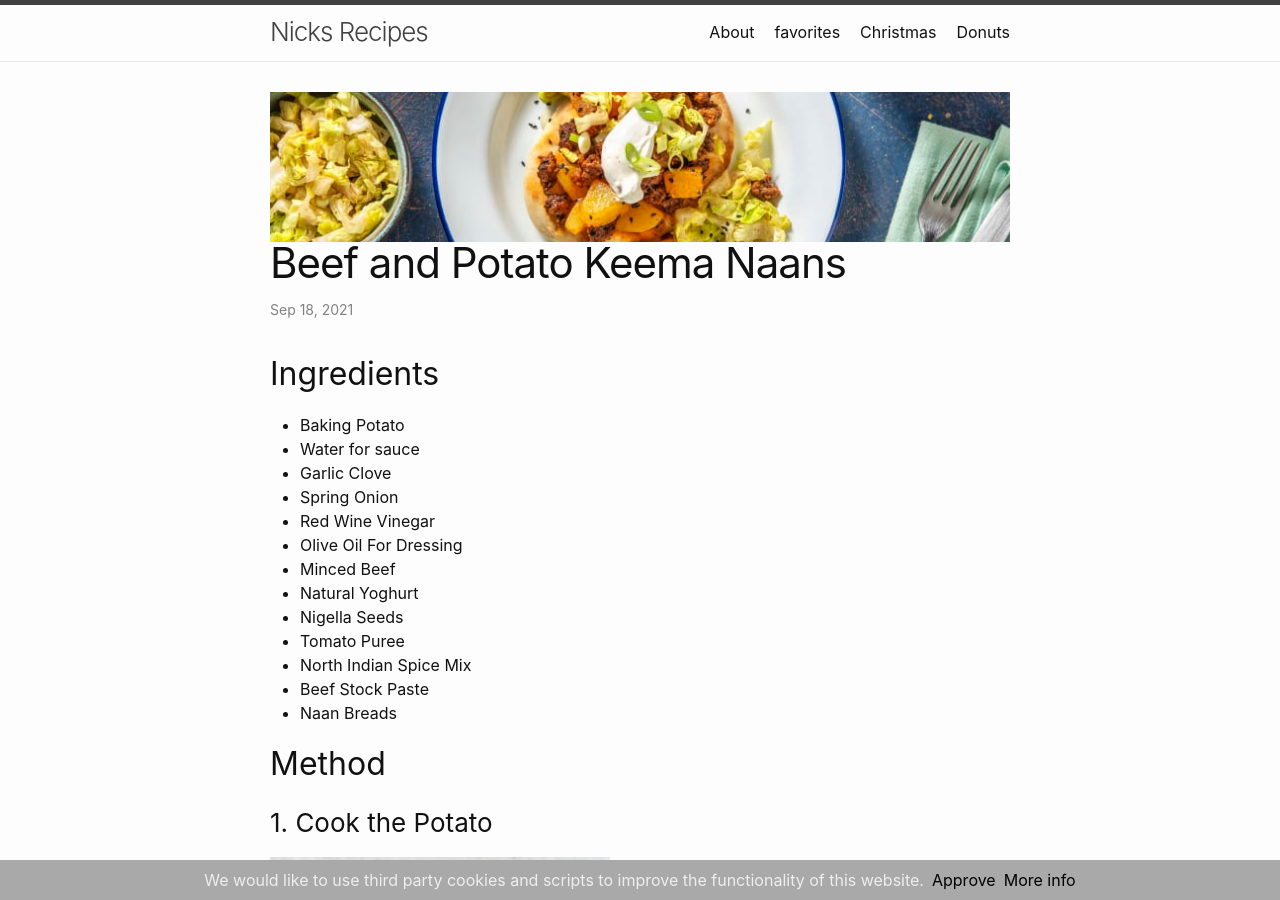
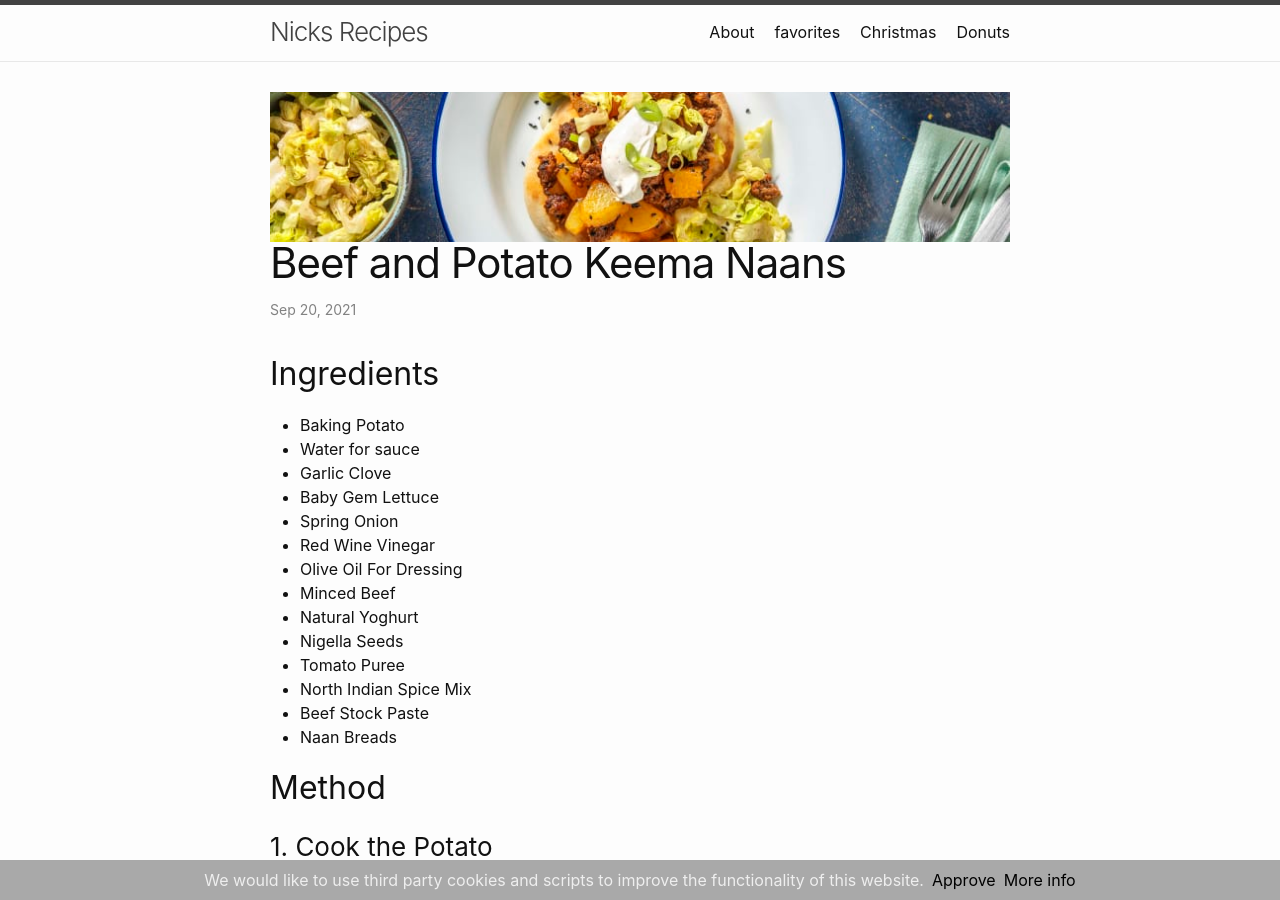
Before and after one commit to PNSmith/pnsmith.github.io, a Jekyll site: the page built from _posts/2021-09-20-Beef-And-Potato-Keema-Naans.md, in a window 1280 px wide and 900 px high. Built offline with Jekyll 4.4.1, drawn with Linux system fonts in a browser that asks for light colours.

Commit message:
date update

```diff
--- a/_posts/2021-09-20-Beef-And-Potato-Keema-Naans.md
+++ b/_posts/2021-09-20-Beef-And-Potato-Keema-Naans.md
@@ -1,7 +1,7 @@
 ---
 layout: post
 title: Beef and Potato Keema Naans
-date:   2021-09-18 20:01:33 +0000
+date:   2021-09-20 20:01:33 +0000
 categories: favorites
 image: /assets/images/beef-and-potato-keema-naans.jpeg
 ---
@@ -11,6 +11,7 @@ image: /assets/images/beef-and-potato-keema-naans.jpeg
 * Baking Potato
 * Water for sauce
 * Garlic Clove
+* Baby Gem Lettuce
 * Spring Onion
 * Red Wine Vinegar
 * Olive Oil For Dressing
```
